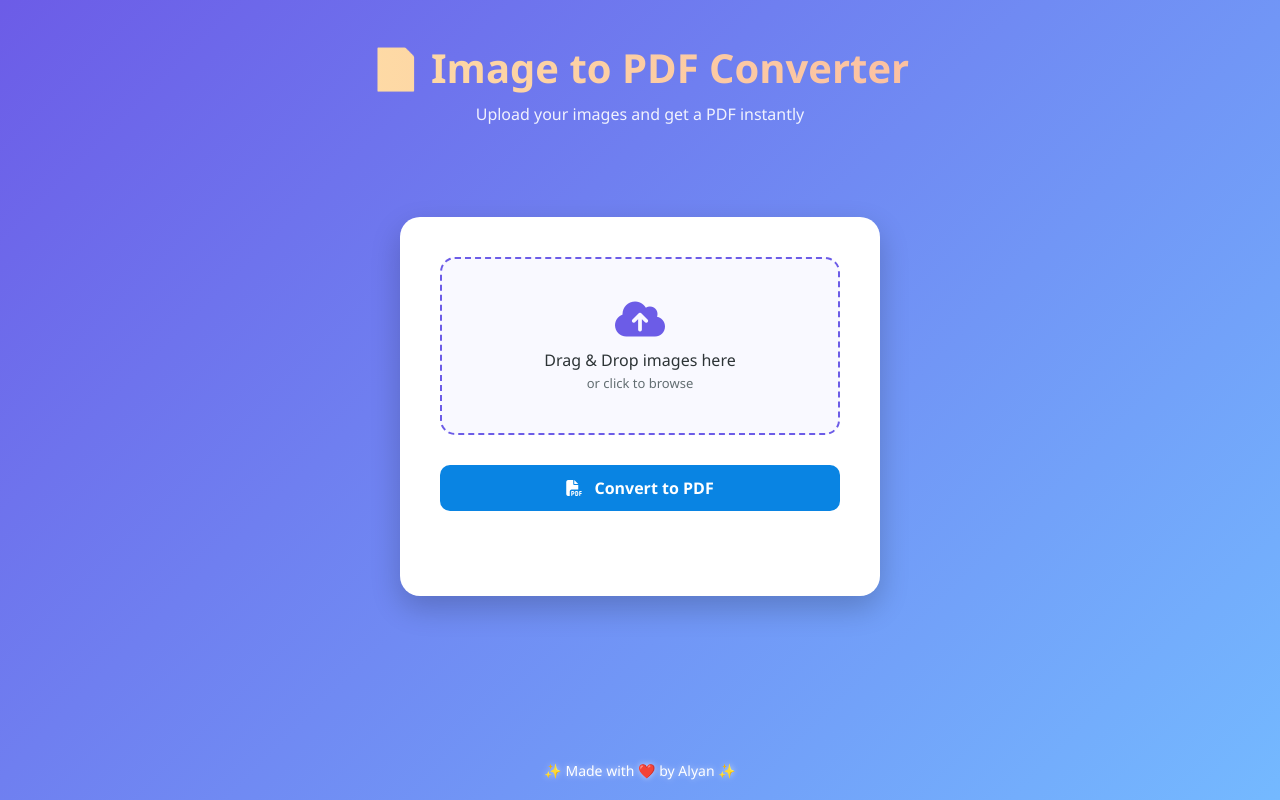
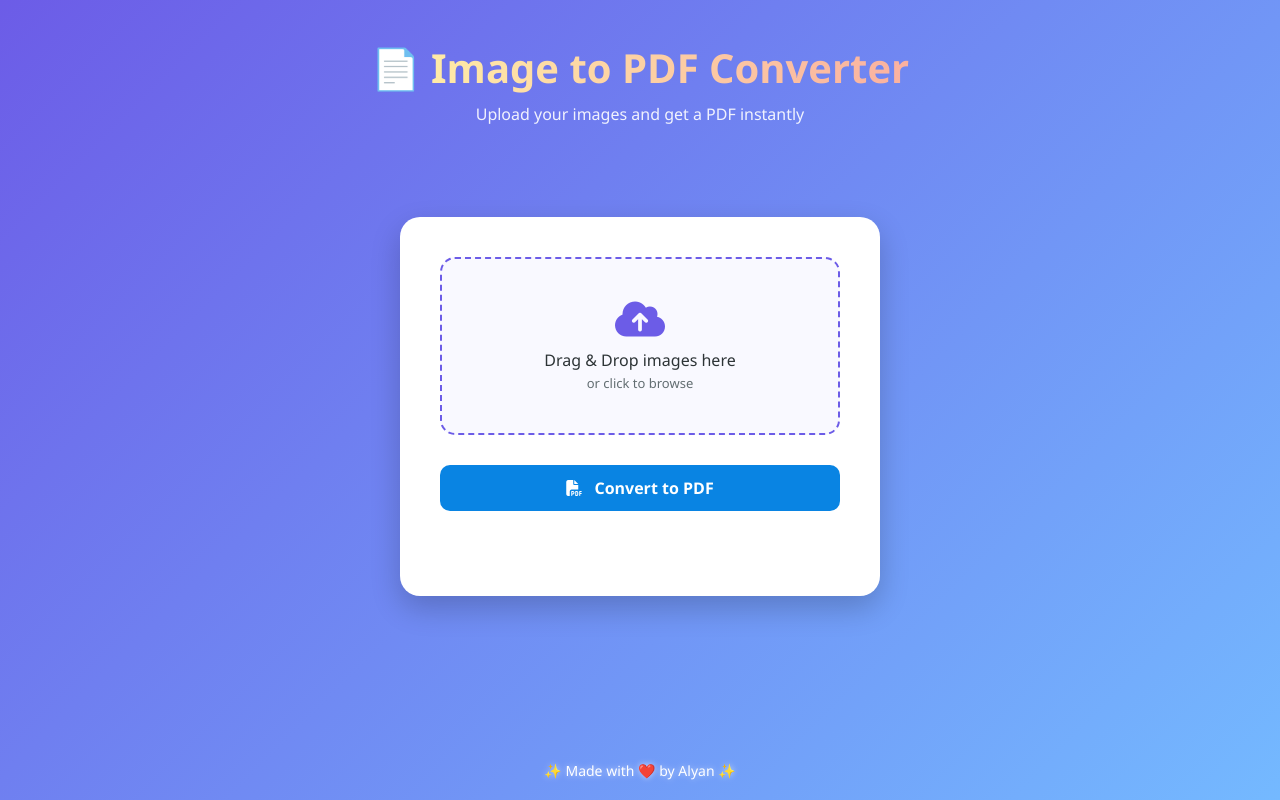
Before and after one commit to Mohd-Alyan/img-to-pdf-, a plain HTML site: page index.html in a window 1280 px wide. Drawn offline with nearby package versions, Linux system fonts and the light colour scheme.

Commit message:
Update style.css

```diff
--- a/style.css
+++ b/style.css
@@ -23,16 +23,23 @@ header {
 
 header h1 {
   font-size: 40px;
+  color: white; /* Default color for emoji */
+
+  /* Remove gradient from h1 itself */
+  background: none;
+}
+
+header h1 span {
   background: linear-gradient(90deg, #ffeaa7, #fab1a0);
 
-  /* Compatibility for gradient text */
-  background-clip: text;            /* Standard */
-  -webkit-background-clip: text;    /* Chrome / Safari */
-  -moz-background-clip: text;       /* Old Firefox */
+  /* Gradient text for only the span */
+  background-clip: text;
+  -webkit-background-clip: text;
+  -moz-background-clip: text;
 
-  -webkit-text-fill-color: transparent; /* Chrome / Safari */
-  -moz-text-fill-color: transparent;    /* Old Firefox */
-  color: transparent;                   /* Fallback */
+  -webkit-text-fill-color: transparent;
+  -moz-text-fill-color: transparent;
+  color: transparent;
 }
 
 header p {
```
